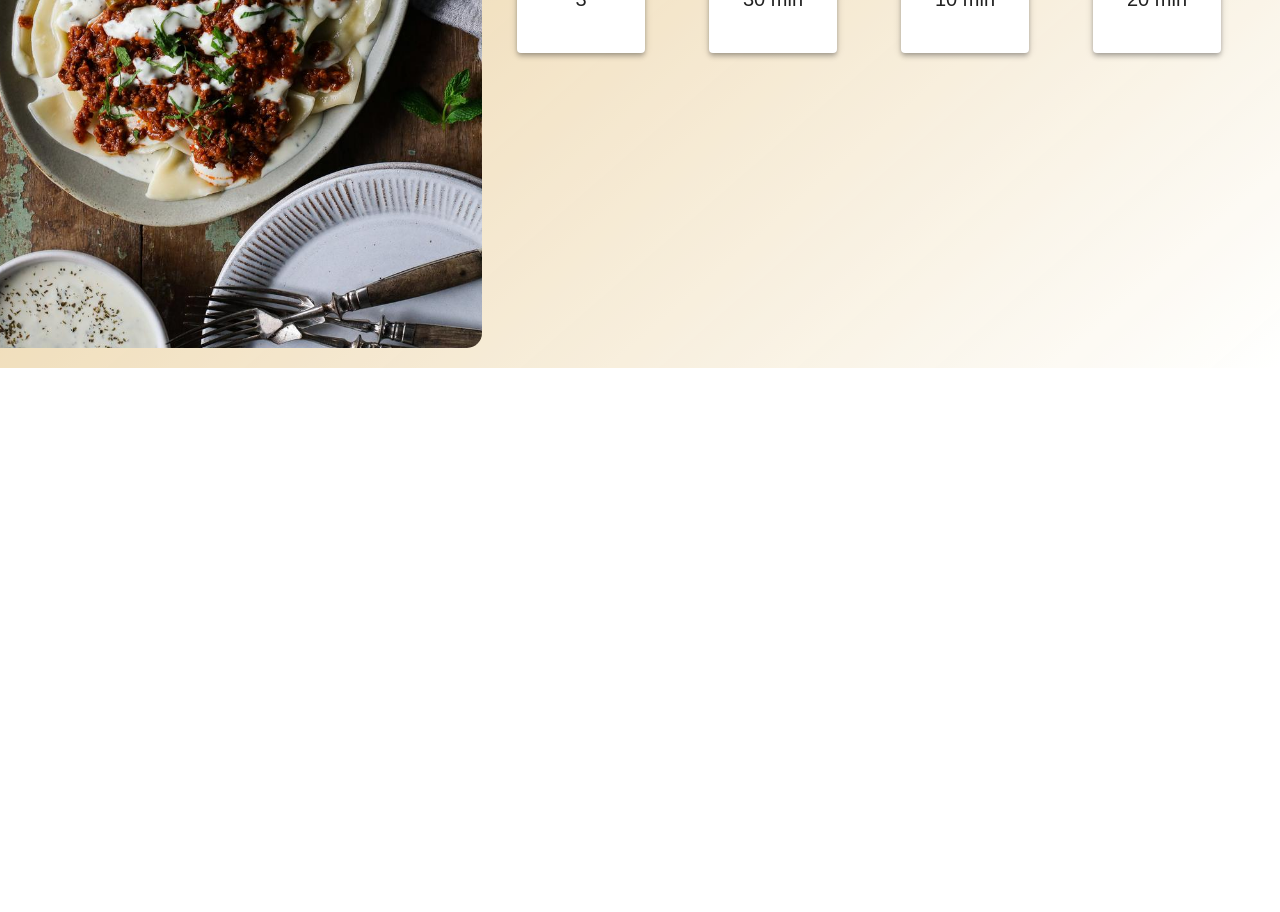
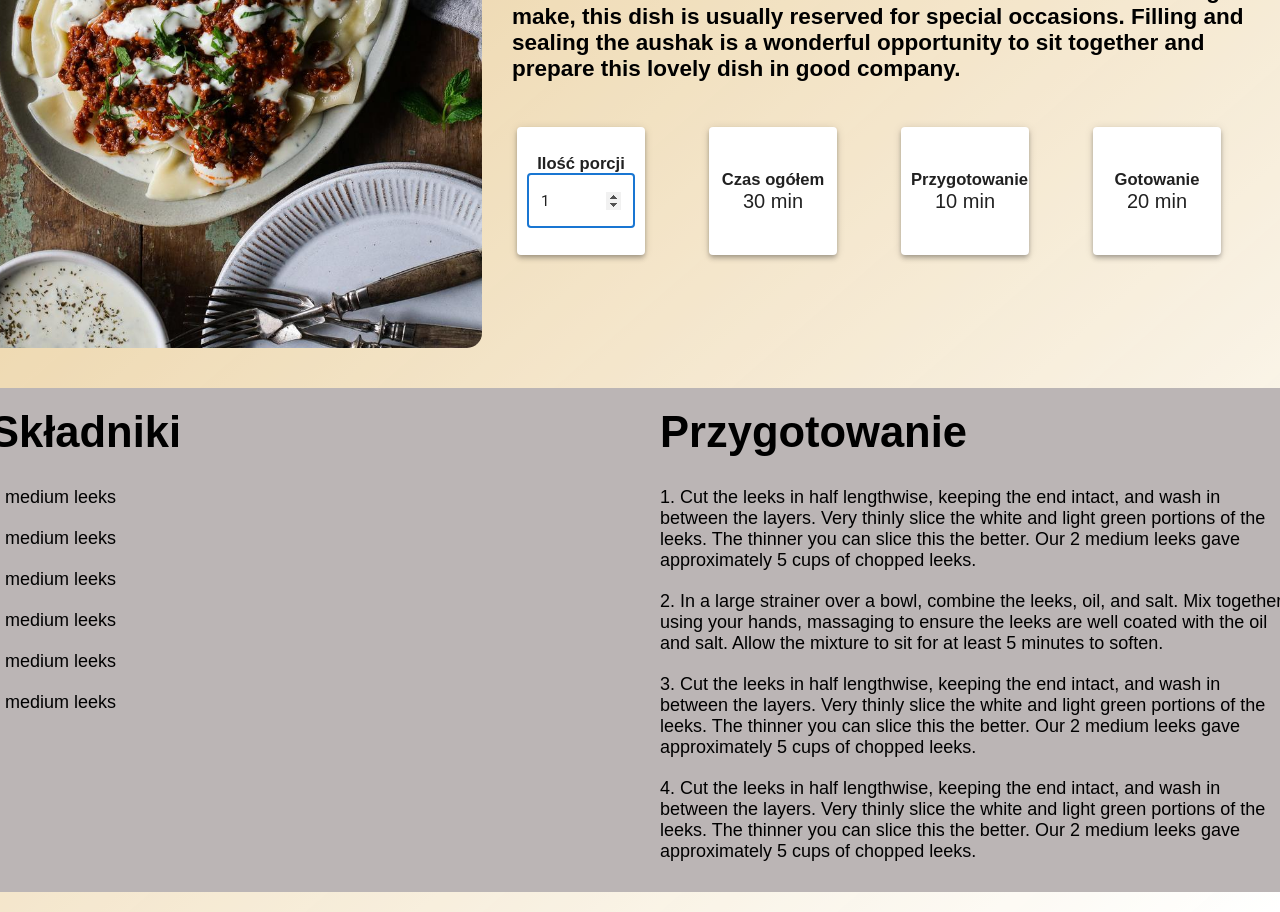
Before and after one commit to YerbaMatePL/REACT-YourRecipes, a React (Create React App) app: page / in a window 1280 px wide. Shown: the part 440-1352 px from the top of the page. Before the commit the page ends 808 px from the top, so only its background shows below. Built offline with nearby package versions, Linux system fonts and the light colour scheme; a web font is replaced by a local one.

Commit message:
added the recipe component

```diff
--- a/src/App.css
+++ b/src/App.css
@@ -2,6 +2,7 @@
 	max-width: 1400px;
 	min-width: 340px;
     display: flex;
+	flex-direction: column;
     justify-content: center;
 	padding: 20px 30px;
 	font-size: 4rem;
--- a/src/App.js
+++ b/src/App.js
@@ -1,10 +1,12 @@
 import './App.css';
 import MainCard from './components/MainCard/MainCard';
+import Recipe from './components/Recipe/Recipe';
 
 function App() {
 	return (
 		<div className='app wrapper'>
-			<MainCard></MainCard>
+			<MainCard />
+			<Recipe />
 		</div>
 	);
 }
--- /dev/null
+++ b/src/components/FoodPortions/FoodPortions.js
@@ -0,0 +1,31 @@
+import './FoodPortions.css';
+import Grid from '@mui/material/Grid';
+import Paper from '@mui/material/Paper';
+import TextField from '@mui/material/TextField';
+
+function FoodPortions() {
+	return (
+		<Grid item xs={6} sm={3}>
+			<Paper className='mainCard__info__item' elevation={4}>
+				<h5>Ilość porcji</h5>
+				<TextField
+					id='outlined-number'
+					type='number'
+					defaultValue='1'
+					autoFocus='true'
+					variant='outlined'
+					inputProps={{
+						max: 10,
+						min: 1,
+						step: 1,
+					}}
+					InputLabelProps={{
+						shrink: true,
+					}}
+				/>
+			</Paper>
+		</Grid>
+	);
+}
+
+export default FoodPortions;
--- a/src/components/MainCard/MainCard.css
+++ b/src/components/MainCard/MainCard.css
@@ -1,5 +1,4 @@
 .mainCard {
-	width: 100%;
 	display: flex;
 	align-items: center;
 	flex-direction: column;
@@ -40,13 +39,15 @@
 	background-color: skyblue;
 }
 
+
+
 @media (min-width: 768px) {
 	.mainCard__title h1 {
-		font-size: 2.5em;
+		font-size: 2em;
 	}
 
 	.mainCard__title h2 {
-		font-size: 2rem;
+		font-size: 1.5rem;
 	}
 }
 
--- a/src/components/MainCard/MainCard.js
+++ b/src/components/MainCard/MainCard.js
@@ -3,8 +3,12 @@ import photo from '../../assets/Food/Pierogi.jpg';
 import Box from '@mui/material/Box';
 import Paper from '@mui/material/Paper';
 import Grid from '@mui/material/Grid';
+import FoodPortions from '../FoodPortions/FoodPortions';
+
 
 function MainCard() {
+
+
 	return (
 		<div className='mainCard'>
 			<img className='mainCard__photo' src={photo} alt='pierogi'></img>
@@ -20,32 +24,27 @@ function MainCard() {
 				</h2>
 
 				<Box className='mainCard__info'>
-					<Grid container  justifyContent="end">
+					<Grid container justifyContent='center'>
+					<FoodPortions></FoodPortions>
+
 						<Grid item xs={5} sm={3}>
-						<Paper className='mainCard__info__item' elevation={4}>
-							<h5>Ilość porcji</h5>
-							<p>3</p>
-						</Paper>
-						</Grid>
-						<Grid item xs={6} sm={3}>
 							<Paper className='mainCard__info__item' elevation={4}>
 								<h5>Czas ogółem</h5>
 								<p>30 min</p>
 							</Paper>
 						</Grid>
-						<Grid item xs={5} sm={3}>
+						<Grid item xs={6} sm={3}>
 							<Paper className='mainCard__info__item' elevation={4}>
 								<h5>Przygotowanie</h5>
 								<p>10 min</p>
 							</Paper>
 						</Grid>
-						<Grid item xs={6} sm={3}>
+						<Grid item xs={5} sm={3}>
 							<Paper className='mainCard__info__item' elevation={4}>
 								<h5>Gotowanie</h5>
 								<p>20 min</p>
 							</Paper>
 						</Grid>
-
 					</Grid>
 				</Box>
 			</div>
--- /dev/null
+++ b/src/components/Recipe/Ingredients/Ingredients.js
@@ -0,0 +1,28 @@
+import React from 'react';
+import Grid from '@mui/material/Grid';
+
+function Ingredients(params) {
+	return (
+		<Grid
+			container
+			className='recipeContainer__box recipeContainer__ingredients'
+		>
+			<Grid item>
+				<h3>Składniki</h3>
+				<ul>
+                    <li>2 medium leeks</li>
+                    <li>2 medium leeks</li>
+                    <li>2 medium leeks</li>
+                    <li>2 medium leeks</li>
+                    <li>2 medium leeks</li>
+                    <li>2 medium leeks</li>
+                </ul>
+
+
+			</Grid>
+		</Grid>
+	);
+}
+
+
+export default Ingredients;
--- /dev/null
+++ b/src/components/Recipe/Recipe.css
@@ -0,0 +1,40 @@
+.recipeContainer {
+    margin-top: 40px;
+    display: flex;
+    flex-direction: column;
+    justify-content: space-between;
+    background-color: rgb(187, 181, 181);
+
+}
+
+.recipeContainer li {
+    font-size: 1.2rem;
+    padding: 10px 0;
+}
+
+.recipeContainer ol {
+    list-style: decimal;
+    list-style-position: inside;
+}
+
+.recipeContainer ul {
+    list-style: none;
+}
+
+.recipeContainer h3 {
+    font-size: 2.9rem;
+    margin-bottom: 20px;
+}
+
+.recipeContainer__box {
+    padding: 20px;
+}
+
+
+
+
+@media (min-width: 992px) {
+   .recipeContainer {
+       flex-direction: row;
+   }
+}
--- /dev/null
+++ b/src/components/Recipe/Recipe.js
@@ -0,0 +1,31 @@
+import React from 'react';
+import './Recipe.css';
+import Box from '@mui/material/Box';
+import Grid from '@mui/material/Grid';
+
+import Ingredients from './Ingredients/Ingredients';
+
+function Recipe() {
+	return (
+		<Box className='recipeContainer'>
+			<Ingredients />
+
+			<Grid
+				container
+				className=' recipeContainer__box recipeContainer__preparation'
+			>
+				<Grid item>
+					<h3>Przygotowanie</h3>
+					<ol>
+						<li>Cut the leeks in half lengthwise, keeping the end intact, and wash in between the layers. Very thinly slice the white and light green portions of the leeks. The thinner you can slice this the better. Our 2 medium leeks gave approximately 5 cups of chopped leeks.</li>
+						<li>In a large strainer over a bowl, combine the leeks, oil, and salt. Mix together using your hands, massaging to ensure the leeks are well coated with the oil and salt. Allow the mixture to sit for at least 5 minutes to soften.</li>
+						<li>Cut the leeks in half lengthwise, keeping the end intact, and wash in between the layers. Very thinly slice the white and light green portions of the leeks. The thinner you can slice this the better. Our 2 medium leeks gave approximately 5 cups of chopped leeks.</li>
+						<li>Cut the leeks in half lengthwise, keeping the end intact, and wash in between the layers. Very thinly slice the white and light green portions of the leeks. The thinner you can slice this the better. Our 2 medium leeks gave approximately 5 cups of chopped leeks.</li>
+					</ol>
+				</Grid>
+			</Grid>
+		</Box>
+	);
+}
+
+export default Recipe;
--- a/src/index.css
+++ b/src/index.css
@@ -20,7 +20,7 @@
 
 html {
   font-family: 'Squad', sans-serif;
-  font-size: 10px;
+  font-size: 15px;
 }
 
 body {
@@ -37,9 +37,9 @@ body {
 }
 
 h1 {
-  font-size: 4.5rem;
+  font-size: 3.5rem;
 }
 
 h2 {
-  font-size: 1.9rem;
+  font-size: 1.1rem;
 }
```
Also changed, not shown: src/components/FoodPortions/FoodPortions.css (added). Lines whose indentation alone changed are shown as unchanged.
